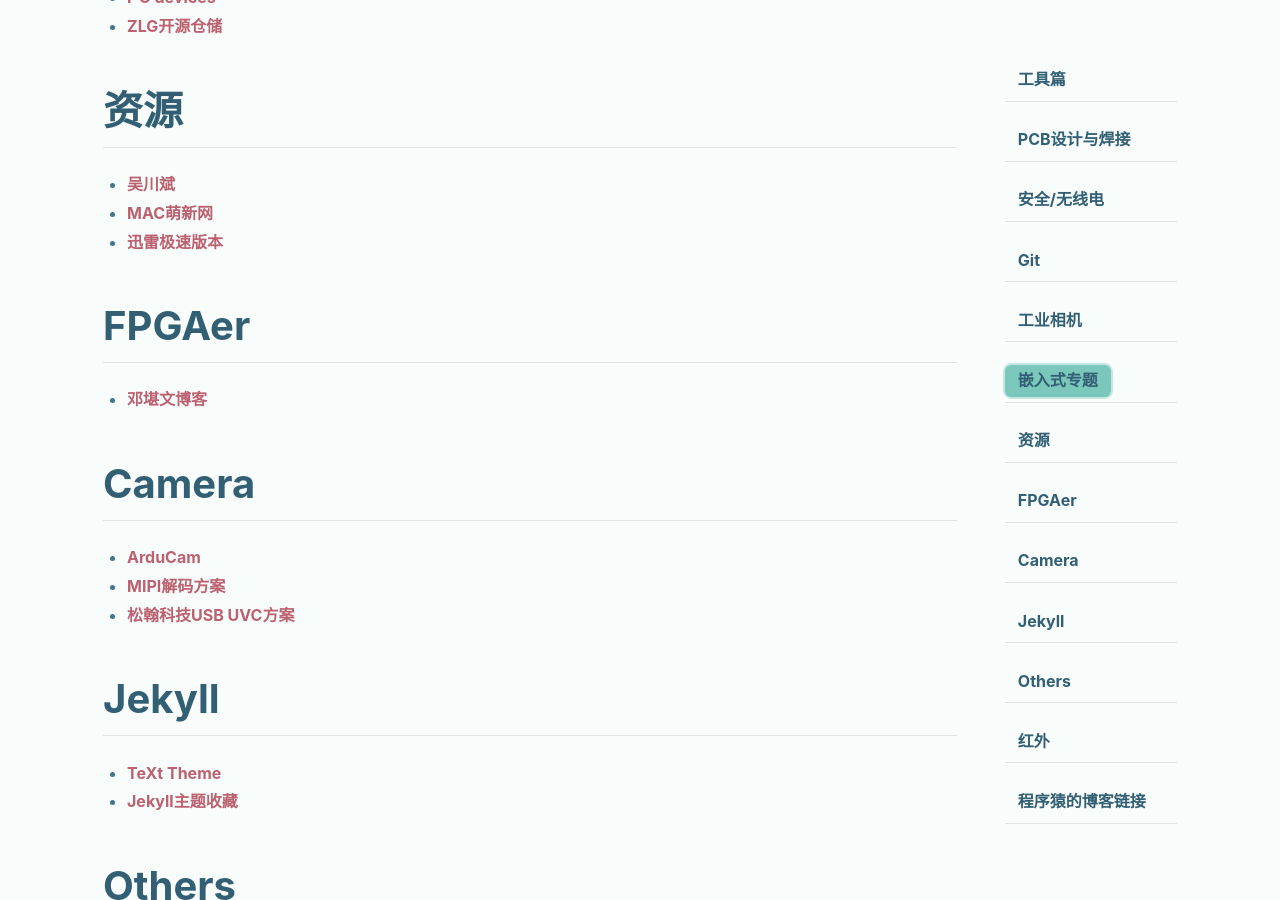
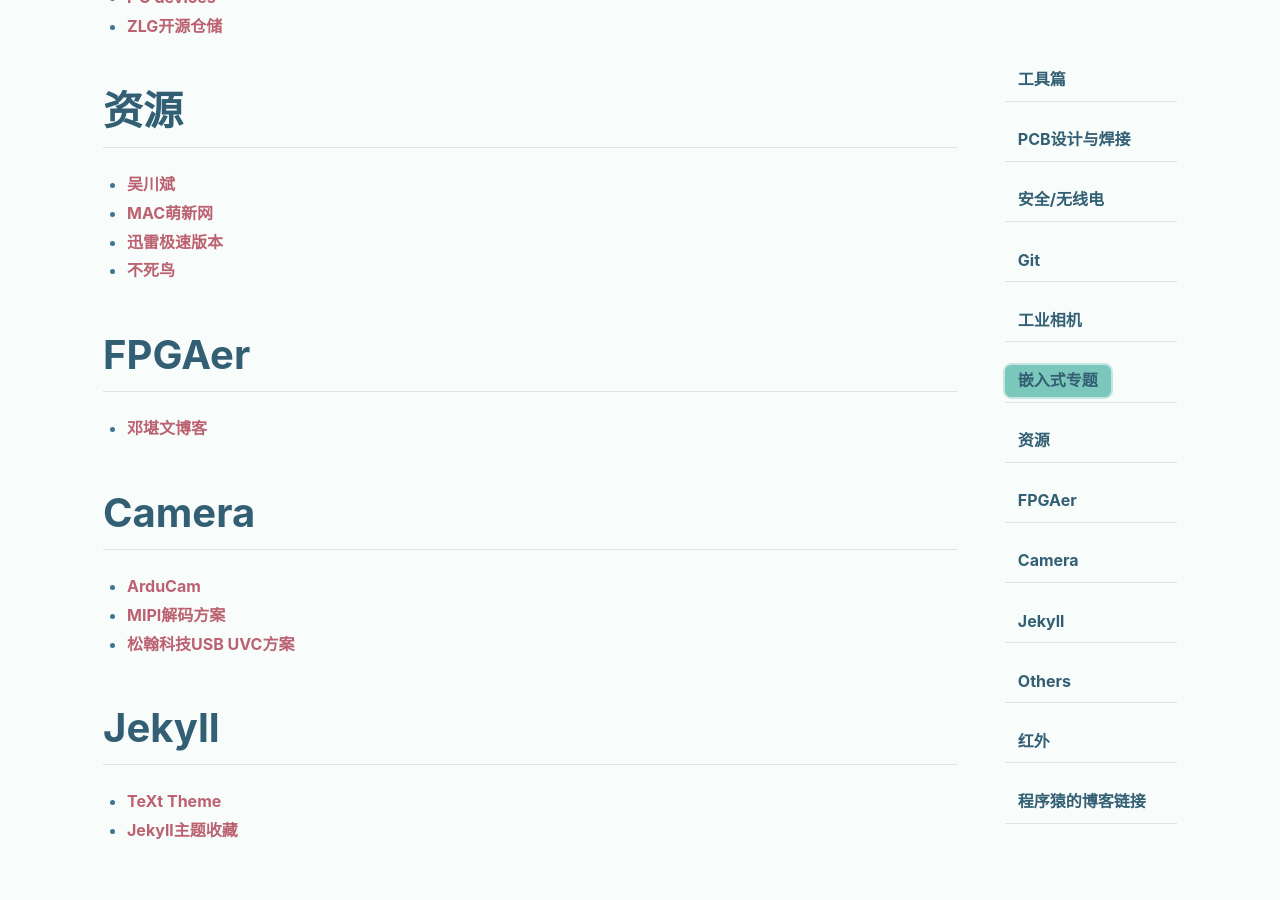
Before and after one commit to releung/sunzhongmeng.github.io, a Jekyll site: the page built from _posts/2018-10-10-links.md, in a window 1280 px wide and 900 px high, scrolled down 1440 px. Built offline with Jekyll 4.4.1, drawn with Linux system fonts in a browser that asks for light colours; nearby versions of some CDN libraries; comment, search, counter and statistics services are not loaded.

Commit message:
change links

```diff
--- a/_posts/2018-10-10-links.md
+++ b/_posts/2018-10-10-links.md
@@ -38,6 +38,7 @@ key: 链接
 * [吴川斌](http://www.mr-wu.cn/)
 * [MAC萌新网](https://www.macxin.com)
 * [迅雷极速版本](https://lai.yuweining.cn/archives/915/)
+* [不死鸟](https://lai.yuweining.cn/)
 
 # FPGAer
 * [邓堪文博客](http://dengkanwen.com/)
```
